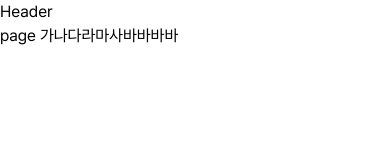
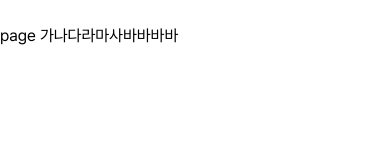
Before and after one commit to ejonghwan/todoList, a Next.js app in the folder front/: page / in a window 390 px wide. Shown: the top 160 px of the page. Built offline with nearby package versions, Linux system fonts and the light colour scheme.

Commit message:
반응형 셋팅

```diff
--- a/front/src/components/common/header/Header.tsx
+++ b/front/src/components/common/header/Header.tsx
@@ -3,7 +3,9 @@ import React from 'react'
 const Header = () => {
   return (
     <header id='header'>
-      Header
+      <ul className=''>
+        <li></li>
+      </ul>
     </header>
   )
 }
```
Also changed, not shown: front/src/assets/css/common/globals.css (+10 -0 lines).
